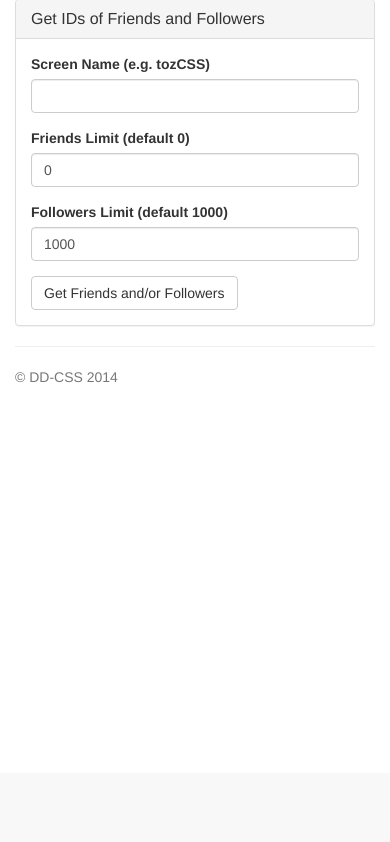
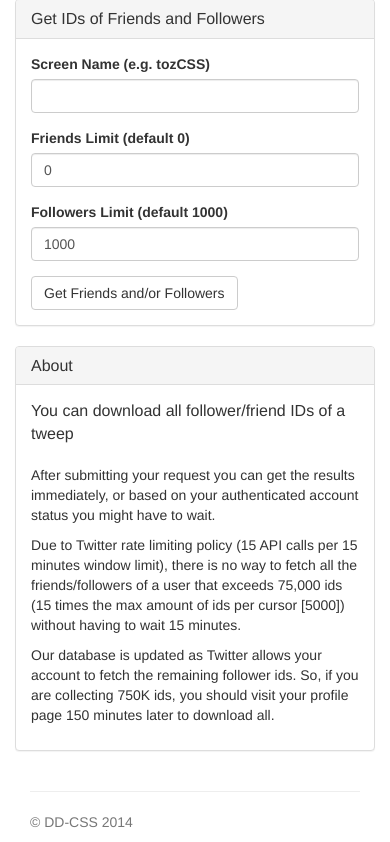
Before and after one commit to oztalha/dd-css, a Flask app: page /tw/friends-followers in a window 390 px wide. Shown: the part 71-913 px from the top of the page. Before the commit the page ends 453 px from the top, so only its background shows below. Run offline with Flask 2, Linux system fonts and the light colour scheme; a user stored in the database is signed in; data comes from the database, SQL or seed files in the repository; some libraries are stand-ins or nearby versions.

Commit message:
twitter ff about panel added

```diff
--- a/app/templates/tw/friends-followers.html
+++ b/app/templates/tw/friends-followers.html
@@ -6,7 +6,7 @@
 
 {% block page_content %}
 <div class="row centered-form">
-<div class="col-md-4 col-md-offset-4">
+ <div class="col-md-4 col-md-offset-1">
   <div class="panel panel-default">
     <div class="panel-heading">
       <h3 class="panel-title">Get IDs of Friends and Followers</h3>
@@ -14,6 +14,26 @@
     <div class="panel-body">
       {{ wtf.quick_form(fform) }}
     </div>
-</div>
+  </div>
+ </div>
+ <div class="col-md-6">
+  <div class="panel panel-default">
+    <div class="panel-heading">
+      <h3 class="panel-title">About</h3>
+    </div>
+    <div class="panel-body">
+      <p class="lead"> You can download all follower/friend IDs of a tweep</p>
+      <p> After submitting your request you can get the results immediately,
+      or based on your authenticated account status you might have to wait. </p>
+
+      <p> Due to Twitter rate limiting policy (15 API calls per 15 minutes window limit),
+      there is no way to fetch all the friends/followers of a user
+      that exceeds 75,000 ids (15 times the max amount of ids per cursor [5000]) without having to wait 15 minutes. </p>
+
+      <p> Our database is updated as Twitter allows your account to fetch the remaining follower ids.
+      So, if you are collecting 750K ids, you should visit your profile page 150 minutes later to download all.</p>
+    </div>
+  </div>
+ </div>
 </div>
 {% endblock %}
```
